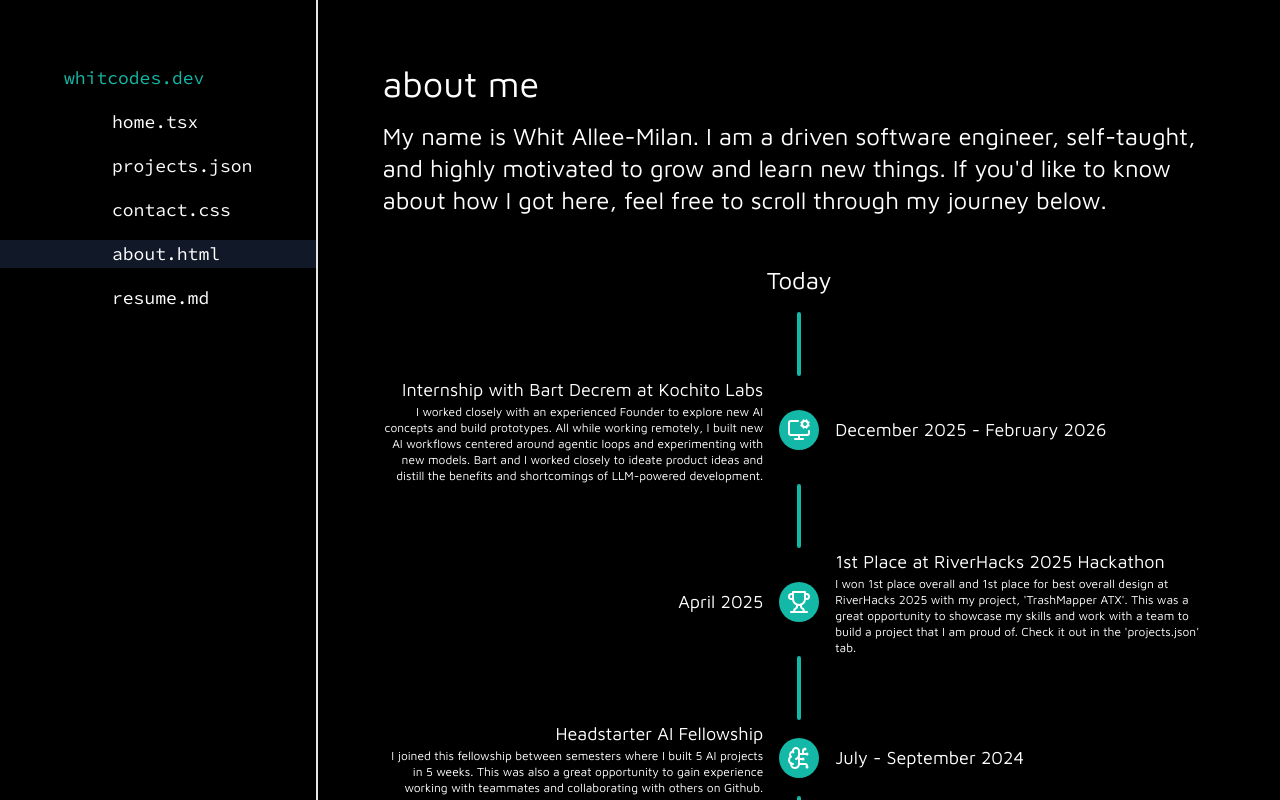
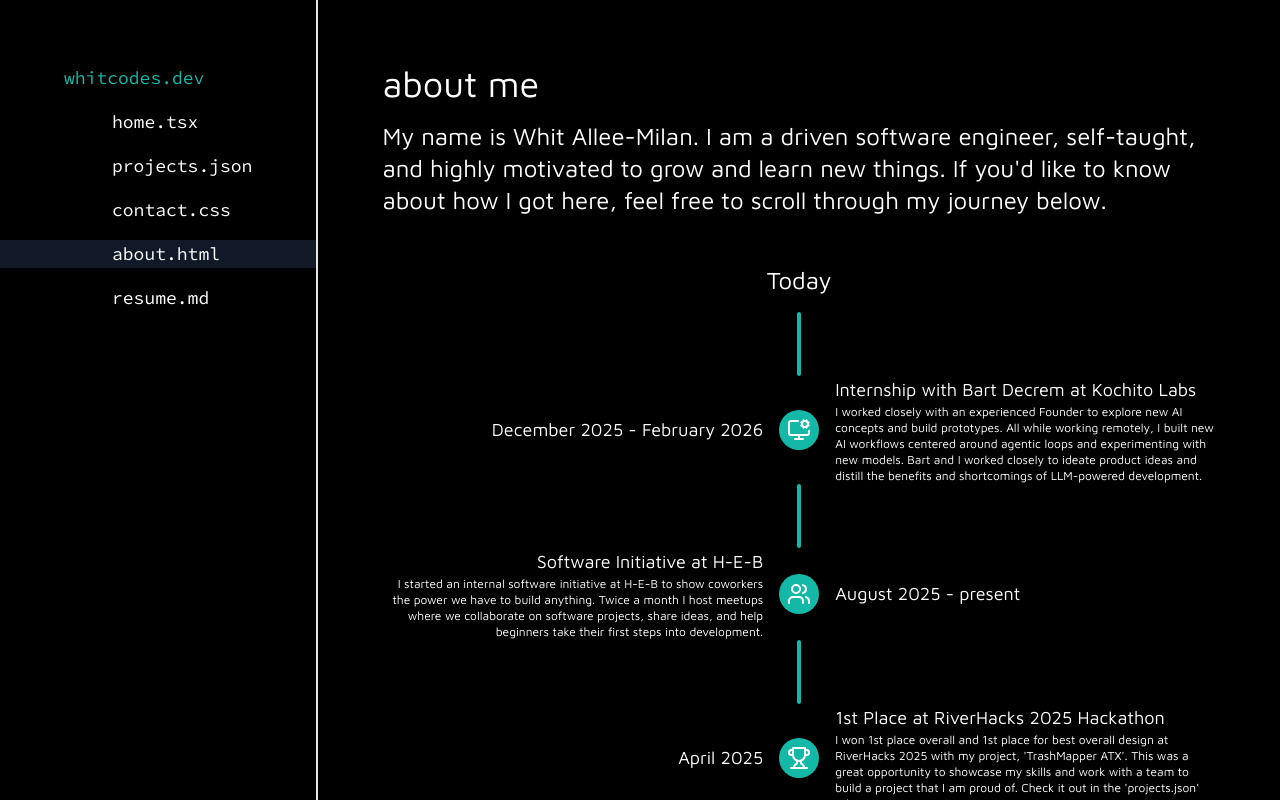
Before and after one commit to whitallee/portfolio, a Next.js app: page /about in a window 1280 px wide. Built offline with nearby package versions, Linux system fonts and the light colour scheme.

Commit message:
updated timeline with HEB software intitiative and updated resume

```diff
--- a/app/about/page.tsx
+++ b/app/about/page.tsx
@@ -1,4 +1,4 @@
-import { Backpack, Bot, BrainCircuit, Briefcase, Computer, Cross, Dog, Laptop, ShoppingCart, Trophy, University, MonitorCog } from "lucide-react"
+import { Backpack, Bot, BrainCircuit, Briefcase, Computer, Cross, Dog, Laptop, ShoppingCart, Trophy, University, MonitorCog, Users } from "lucide-react"
 
 export default function Projects() {
     function TimelineConnector(){
@@ -27,8 +27,15 @@ export default function Projects() {
                     date="December 2025 - February 2026"
                     name="Internship with Bart Decrem at Kochito Labs"
                     description="I worked closely with an experienced Founder to explore new AI concepts and build prototypes. All while working remotely, I built new AI workflows centered around agentic loops and experimenting with new models. Bart and I worked closely to ideate product ideas and distill the benefits and shortcomings of LLM-powered development."
+                    reverse={true}
+                ><MonitorCog/></TimelineItem>
+                <TimelineConnector/>
+                <TimelineItem
+                    date="August 2025 - present"
+                    name="Software Initiative at H-E-B"
+                    description="I started an internal software initiative at H-E-B to show coworkers the power we have to build anything. Twice a month I host meetups where we collaborate on software projects, share ideas, and help beginners take their first steps into development."
                     reverse={false}
-                ><MonitorCog/></TimelineItem>
+                ><Users/></TimelineItem>
                 <TimelineConnector/>
                 <TimelineItem
                     date="April 2025"
```
Also changed, not shown: 1 other file (tests, documents, lock files or other folders).
